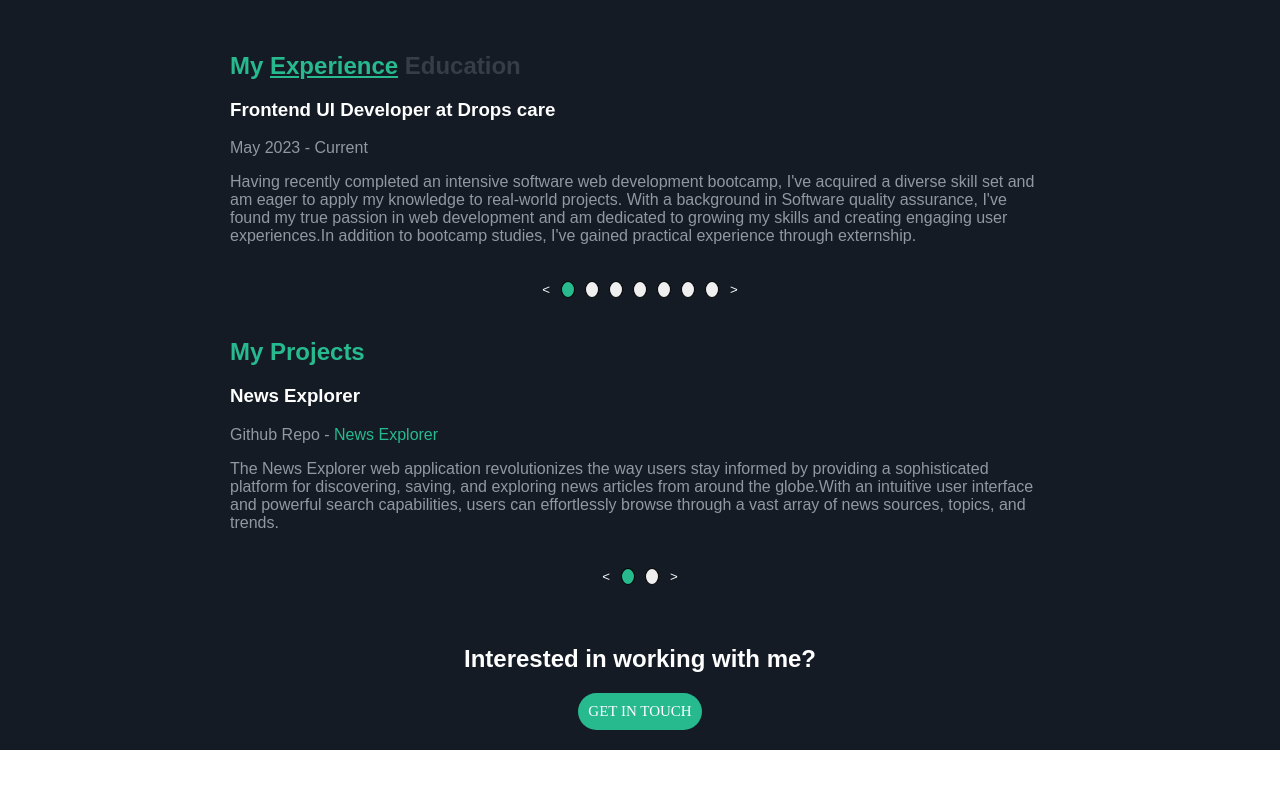
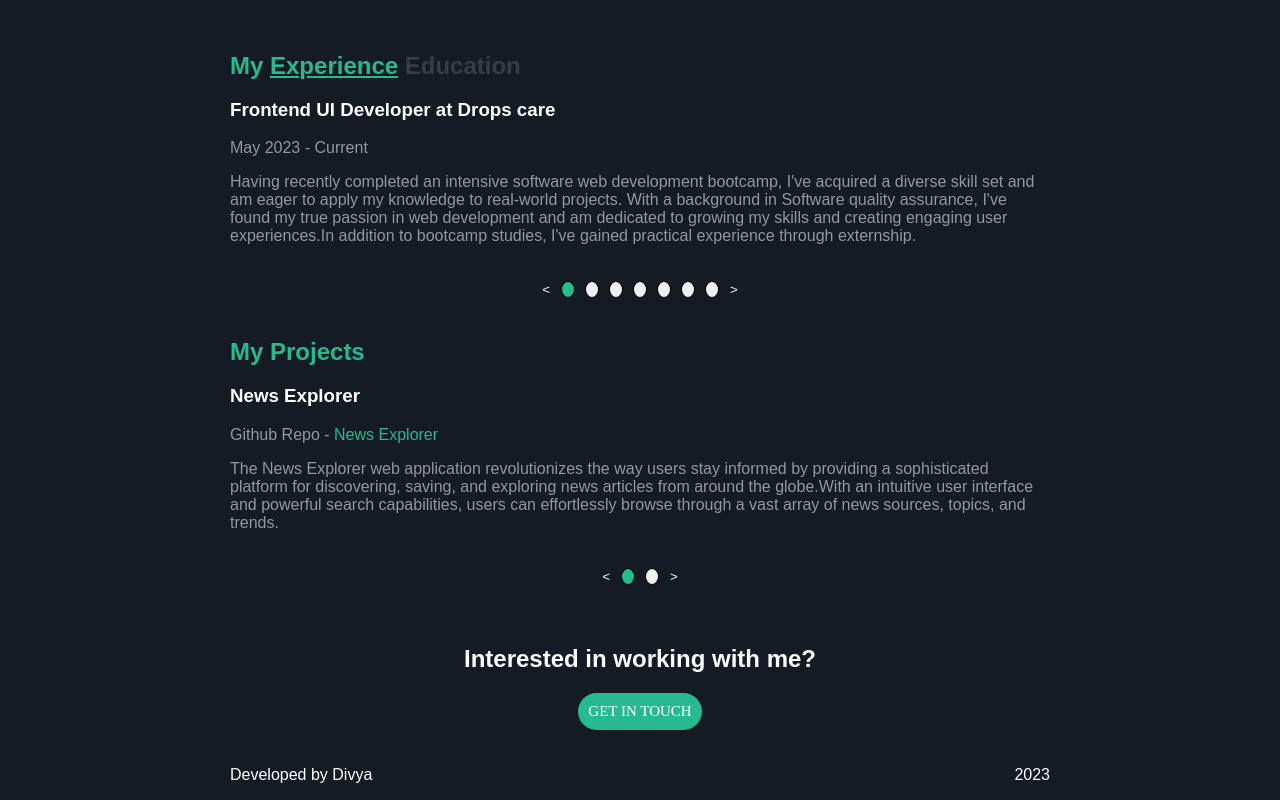
Before and after one commit to divyaaa1812/Portfolio, a React (Create React App) app: page / in a window 1280 px wide. Shown: the part 581-1381 px from the top of the page. Before the commit the page ends 1331 px from the top, so only its background shows below. Built offline with nearby package versions, Linux system fonts and the light colour scheme.

Commit message:
footer component added

```diff
--- a/src/components/App.js
+++ b/src/components/App.js
@@ -5,6 +5,7 @@ import "./App.css";
 import ExperienceEducationCarousel from "./Experience/ExperienceEducationCarousel";
 import Projects from "./Projects/Projects";
 import ContactMe from "./Contactme/ContactMe";
+import Footer from "./Footer/Footer";
 
 function App() {
   return (
@@ -16,6 +17,7 @@ function App() {
         <ExperienceEducationCarousel />
         <Projects />
         <ContactMe />
+        <Footer />
       </main>
     </div>
   );
--- /dev/null
+++ b/src/components/Footer/Footer.css
@@ -0,0 +1,9 @@
+.footer {
+  display: flex;
+  align-items: center;
+  justify-content: space-between;
+  margin: 0 auto;
+  font-size: 16px;
+  color: #fff;
+  max-width: 820px;
+}
--- /dev/null
+++ b/src/components/Footer/Footer.js
@@ -0,0 +1,14 @@
+import "./Footer.css";
+
+function Footer() {
+  return (
+    <footer className="footer">
+      <div className="footer__copyright">
+        <p>Developed by Divya</p>
+      </div>
+      <div className="footer__year">2023</div>
+    </footer>
+  );
+}
+
+export default Footer;
```
